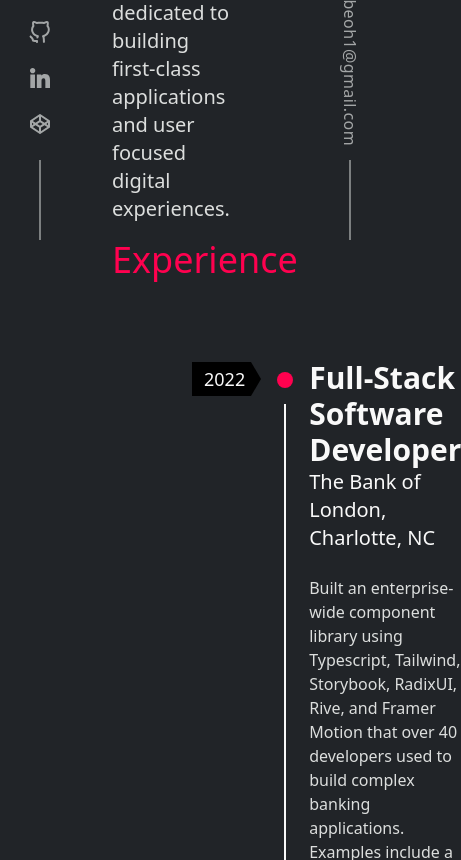
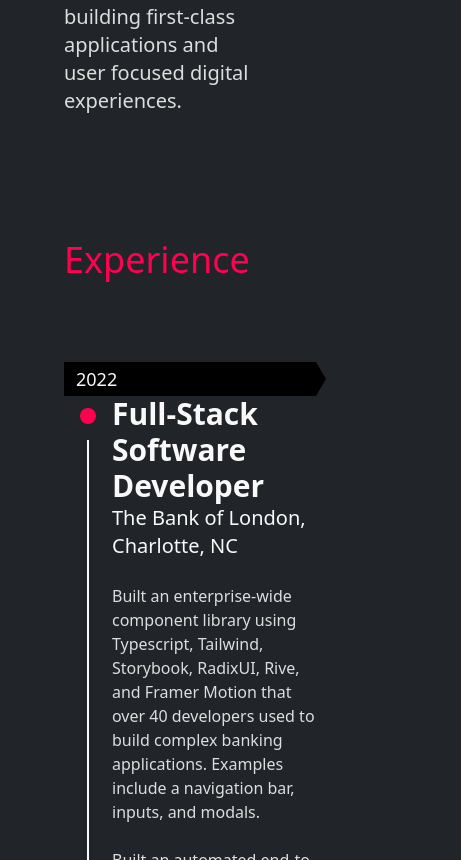
Before and after one commit to AsianHam/my-website, a Next.js app: page / in a window 390 px wide. Shown: the part 604-1464 px from the top of the page, 461 px wide, since content can reach past the window. Built offline with nearby package versions, Linux system fonts and the light colour scheme.

Commit message:
update some breakpoints

```diff
--- a/src/app/page.tsx
+++ b/src/app/page.tsx
@@ -21,7 +21,7 @@
       />
       <SocialMedia />
       <Email />
-      <div className='px-28'>
+      <div className='px-16 768:px-28'>
         <IntroSection />
         <ExperienceSection ref={experienceRef} />
         <PortfolioSection ref={portfolioRef} />
--- a/src/components/email.tsx
+++ b/src/components/email.tsx
@@ -1,5 +1,5 @@
 export const Email = () => (
-  <div className='fixed bottom-0 right-0 flex flex-col w-20 items-center opacity-70'>
+  <div className='fixed hidden 768:block bottom-0 right-0 flex flex-col w-20 items-center opacity-70'>
     <p className='rotate-90 text-iron pr-40 tracking-wide'>abeoh1@gmail.com</p>
     <div className='bg-iron/70 w-0.5 h-20' />
   </div>
--- a/src/components/experience-card.tsx
+++ b/src/components/experience-card.tsx
@@ -14,8 +14,9 @@
   textContent,
   tagText,
 }: ExperienceCardProps) => (
-  <div className='flex'>
+  <div className='flex flex-col 768:flex-row'>
     <Tag textContent={tagText} />
+    <span className='flex'>
       <div className='flex flex-col w-4 mx-4 items-center shrink-0'>
         <span className='w-full h-4 shrink-0 mt-3 bg-torch-red rounded-full' />
         <span className='w-0.5 h-full bg-alabaster mt-4' />
@@ -25,5 +26,6 @@
         <h4 className='text-xl text-alabaster'>{subtitle}</h4>
         <span className='text-iron mt-6'>{textContent}</span>
       </div>
+    </span>
   </div>
 );
--- a/src/components/sections/experience.tsx
+++ b/src/components/sections/experience.tsx
@@ -8,7 +8,7 @@
     ref={ref}
   >
     <h2 className='text-torch-red text-4xl'>Experience</h2>
-    <div className='p-20 flex flex-col gap-8'>
+    <div className='768:px-20 py-20 flex flex-col gap-8'>
       <ExperienceCard
         tagText='2022'
         title='Full-Stack Software Developer'
--- a/src/components/social-media.tsx
+++ b/src/components/social-media.tsx
@@ -4,7 +4,7 @@
 import Codepen from '/public/codepen.svg';
 
 export const SocialMedia = () => (
-  <div className='fixed left-0 bottom-0 flex flex-col w-20 items-center gap-6 opacity-70'>
+  <div className='fixed hidden 768:block left-0 bottom-0 flex flex-col w-20 items-center gap-6 opacity-70'>
     <NavItem
       icon={<Github className='text-iron w-full h-full' />}
       href='https://github.com/AsianHam'
```
Lines whose indentation alone changed are shown as unchanged.
